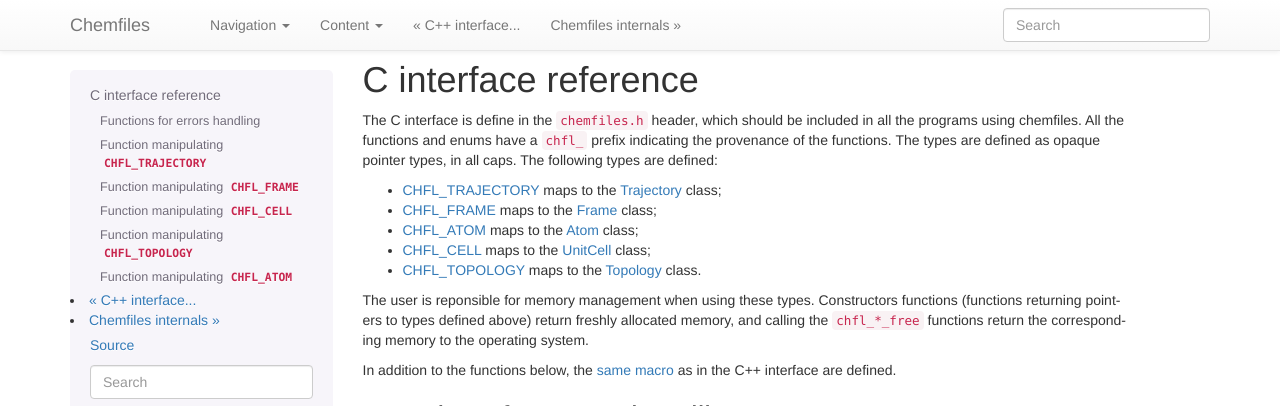
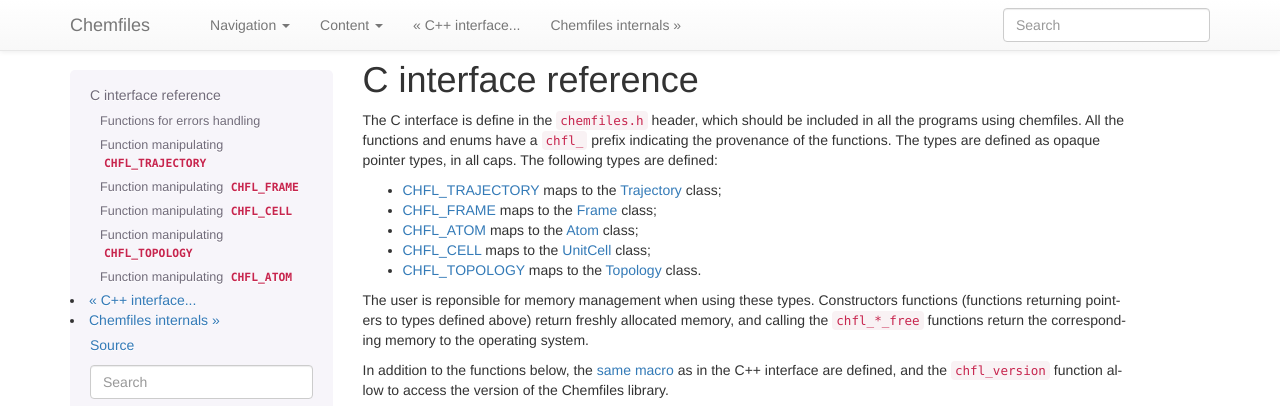
Before and after one commit to chemfiles/chemfiles, a Sphinx documentation site: the page built from doc/c-api.rst, in a window 1280 px wide and 900 px high, cut to the strip 0-406 px from the top of the window. Built offline with Sphinx 7.4.7, drawn with Linux system fonts in a browser that asks for light colours; pages that are not in the unit, such as notebooks, are missing from menus; the version number could not be read and is left out.

Commit message:
Add the chfl_version function
It will be used from the bindings to acess the version of the library

```diff
--- a/doc/c-api.rst
+++ b/doc/c-api.rst
@@ -20,7 +20,10 @@
 memory to the operating system.
 
 In addition to the functions below, the :ref:`same macro <exported-macro>` as in the C++
-interface are defined.
+interface are defined, and the ``chfl_version`` function allow to access the version of
+the Chemfiles library.
+
+.. doxygenfunction:: chfl_version
 
 Functions for errors handling
 -----------------------------
```
Also changed, not shown: NEWS.md (+1 -0 lines), 3 other files.
